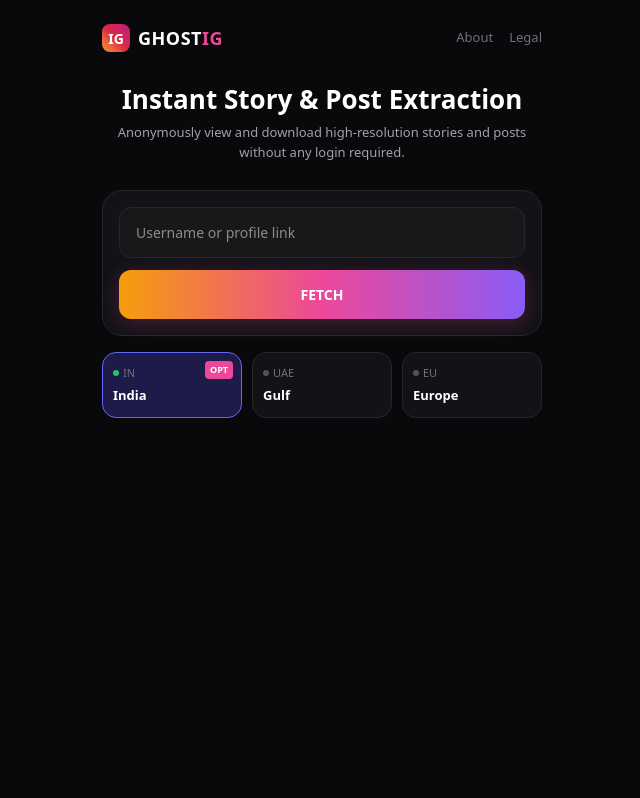
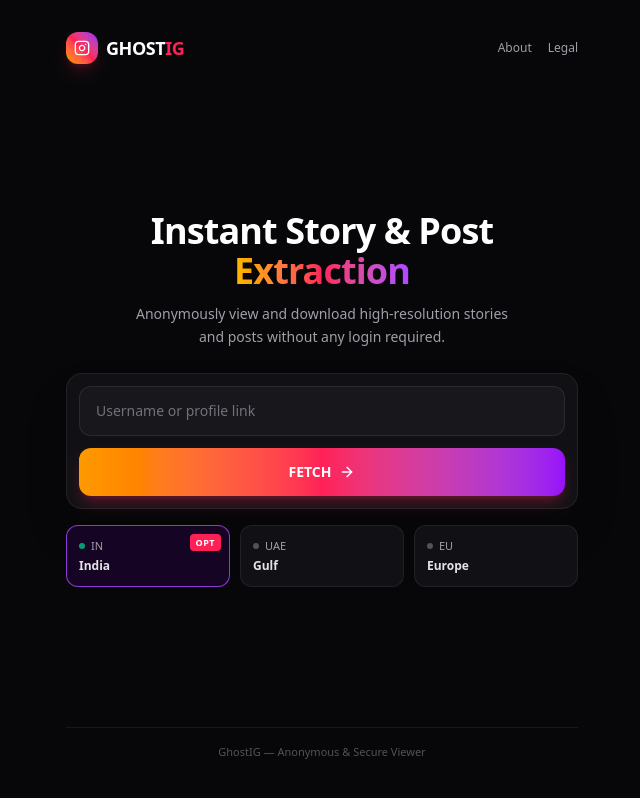
Before and after one commit to alfaazmalik88-pixel/Ghost-Ig, a React (Vite) app: page / in a window 1280 px wide. Shown: the whole page, without its empty margins (318-958 px from the left). Built offline with nearby package versions, Linux system fonts and the light colour scheme.

Commit message:
Refactor username handling and enhance UI
Refactor username cleaning function and improve error messages. Update the UI structure and styles for better user experience.

```diff
--- a/src/App.tsx
+++ b/src/App.tsx
@@ -1,25 +1,25 @@
  import React, { useState } from 'react';
+import { Sparkles, Shield, Zap, Globe, ArrowRight, Instagram, Lock, RefreshCw } from 'lucide-react';
 
 export default function App() {
   const [input, setInput] = useState('');
   const [region, setRegion] = useState('India');
-  const [activeTab, setActiveTab] = useState<'profile' | 'stories' | 'posts'>('profile');
   const [loading, setLoading] = useState(false);
   const [error, setError] = useState<string | null>(null);
   const [profile, setProfile] = useState<any>(null);
 
-  const cleanUsername = (str: string) => {
-    let u = str.trim();
-    if (u.includes('instagram.com/')) {
-      u = u.split('instagram.com/')[1];
+  const sanitizeUsername = (raw: string) => {
+    let clean = raw.trim();
+    if (clean.includes('instagram.com/')) {
+      clean = clean.split('instagram.com/')[1];
     }
-    return u.split('?')[0].replace(/\/$/, '').replace('@', '');
+    return clean.split('?')[0].replace(/[\\\/]/g, '').replace('@', '').trim();
   };
 
   const handleFetch = async () => {
-    const user = cleanUsername(input);
+    const user = sanitizeUsername(input);
     if (!user) {
-      setError('Kripya Instagram username enter karein');
+      setError('Please enter a valid Instagram username');
       return;
     }
 
@@ -28,166 +28,177 @@
     setProfile(null);
 
     try {
-      const igEndpoint = `https://www.instagram.com/api/v1/users/web_profile_info/?username=${encodeURIComponent(user)}`;
-      const proxyUrl = `https://api.allorigins.win/get?url=${encodeURIComponent(igEndpoint)}`;
+      const target = `https://www.instagram.com/api/v1/users/web_profile_info/?username=${encodeURIComponent(user)}`;
+      const res = await fetch(`https://api.allorigins.win/get?url=${encodeURIComponent(target)}`);
 
-      const res = await fetch(proxyUrl);
-      if (!res.ok) throw new Error('Proxy server se connect nahi ho paya.');
+      if (!res.ok) throw new Error('Network timeout. Please try again.');
 
-      const responseJson = await res.json();
-      const rawText = responseJson.contents;
+      const jsonWrapper = await res.json();
+      const raw = jsonWrapper.contents;
 
-      if (!rawText || rawText.trim().startsWith('<') || !rawText.includes('data')) {
-        throw new Error('Instagram ne request restrict ki hai ya account private hai.');
+      if (!raw || raw.trim().startsWith('<') || !raw.includes('data')) {
+        throw new Error('Account is private or restricted by Instagram.');
       }
 
-      const parsedData = JSON.parse(rawText);
-      const userData = parsedData.data?.user;
-
-      if (!userData) {
-        throw new Error('Profile nahi mili.');
+      const parsed = JSON.parse(raw);
+      if (!parsed.data?.user) {
+        throw new Error('Profile not found.');
       }
 
-      setProfile(userData);
+      setProfile(parsed.data.user);
     } catch (err: any) {
-      setError(err.message || 'Kuch dikkat aayi');
+      setError(err.message || 'Failed to extract profile.');
     } finally {
       setLoading(false);
     }
   };
 
   return (
-    <div style={{ minHeight: '100vh', background: '#09090b', color: '#fff', padding: '24px 16px', fontFamily: 'system-ui, -apple-system, sans-serif' }}>
-      <div style={{ maxWidth: '440px', margin: '0 auto', textAlign: 'center' }}>
+    <div className="min-h-screen bg-[#070709] text-white flex flex-col items-center justify-between p-4 sm:p-6 font-sans">
 
-        {/* Header */}
-        <div style={{ display: 'flex', justifyContent: 'space-between', alignItems: 'center', marginBottom: '32px' }}>
-          <div style={{ display: 'flex', alignItems: 'center', gap: '8px' }}>
-            <div style={{ width: '28px', height: '28px', borderRadius: '8px', background: 'linear-gradient(45deg, #f09433, #e6683c, #dc2743, #cc2366, #bc1888)', display: 'flex', alignItems: 'center', justifyContent: 'center', fontWeight: 'bold', fontSize: '14px' }}>IG</div>
-            <span style={{ fontWeight: '800', fontSize: '18px', letterSpacing: '0.5px' }}>GHOST<span style={{ color: '#ec4899' }}>IG</span></span>
+      {/* Top Navbar */}
+      <header className="w-full max-w-lg flex items-center justify-between py-2">
+        <div className="flex items-center gap-2">
+          <div className="w-8 h-8 rounded-xl bg-gradient-to-tr from-amber-500 via-rose-500 to-purple-600 flex items-center justify-center shadow-lg shadow-rose-500/20">
+            <Instagram className="w-4 h-4 text-white" />
           </div>
-          <div style={{ display: 'flex', gap: '16px', fontSize: '13px', color: '#71717a' }}>
-            <span style={{ cursor: 'pointer' }}>About</span>
-            <span style={{ cursor: 'pointer' }}>Legal</span>
+          <span className="font-extrabold text-lg tracking-tight">GHOST<span className="text-rose-500">IG</span></span>
         </div>
+        <div className="flex gap-4 text-xs font-medium text-zinc-400">
+          <button className="hover:text-white transition">About</button>
+          <button className="hover:text-white transition">Legal</button>
         </div>
+      </header>
+
+      {/* Main Container */}
+      <main className="w-full max-w-lg my-auto py-8 text-center flex flex-col items-center">
 
         {/* Title */}
-        <h1 style={{ fontSize: '26px', fontWeight: '800', marginBottom: '8px', lineHeight: '1.2' }}>Instant Story & Post Extraction</h1>
-        <p style={{ color: '#a1a1aa', fontSize: '13px', lineHeight: '1.5', marginBottom: '28px' }}>Anonymously view and download high-resolution stories and posts without any login required.</p>
+        <h1 className="text-3xl sm:text-4xl font-black tracking-tight mb-3">
+          Instant Story & Post <br />
+          <span className="bg-gradient-to-r from-amber-400 via-rose-500 to-purple-500 bg-clip-text text-transparent">
+            Extraction
+          </span>
+        </h1>
+        <p className="text-zinc-400 text-xs sm:text-sm max-w-sm mb-6 leading-relaxed">
+          Anonymously view and download high-resolution stories and posts without any login required.
+        </p>
 
-        {/* Search Card */}
-        <div style={{ background: '#121217', padding: '16px', borderRadius: '20px', border: '1px solid #27272a' }}>
+        {/* Input Card */}
+        <div className="w-full bg-[#111115] border border-zinc-800/80 rounded-2xl p-3 shadow-2xl backdrop-blur-sm">
+          <div className="relative mb-3">
             <input
               type="text"
               placeholder="Username or profile link"
               value={input}
               onChange={(e) => setInput(e.target.value)}
-            style={{
-              width: '100%',
-              padding: '14px 16px',
-              borderRadius: '12px',
-              border: '1px solid #27272a',
-              background: '#18181b',
-              color: '#fff',
-              fontSize: '14px',
-              marginBottom: '12px',
-              outline: 'none',
-              boxSizing: 'border-box'
-            }}
+              className="w-full bg-[#17171c] text-white text-sm px-4 py-3.5 rounded-xl border border-zinc-700/50 focus:border-rose-500 focus:outline-none transition placeholder:text-zinc-500"
             />
+          </div>
 
           <button
             onClick={handleFetch}
             disabled={loading}
-            style={{
-              width: '100%',
-              padding: '14px',
-              borderRadius: '12px',
-              border: 'none',
-              fontWeight: '700',
-              fontSize: '14px',
-              background: 'linear-gradient(90deg, #f59e0b, #ec4899, #8b5cf6)',
-              color: '#fff',
-              cursor: loading ? 'not-allowed' : 'pointer',
-              boxShadow: '0 4px 20px rgba(236, 72, 153, 0.25)'
-            }}
+            className="w-full py-3.5 rounded-xl font-bold text-sm text-white bg-gradient-to-r from-amber-500 via-rose-500 to-purple-600 hover:opacity-95 active:scale-[0.99] transition shadow-lg shadow-rose-500/25 flex items-center justify-center gap-2 disabled:opacity-50"
           >
-            {loading ? 'EXTRACTING...' : 'FETCH'}
+            {loading ? (
+              <>
+                <RefreshCw className="w-4 h-4 animate-spin" />
+                <span>EXTRACTING...</span>
+              </>
+            ) : (
+              <>
+                <span>FETCH</span>
+                <ArrowRight className="w-4 h-4" />
+              </>
+            )}
           </button>
         </div>
 
-        {/* Region Selector Pills */}
-        <div style={{ display: 'grid', gridTemplateColumns: '1fr 1fr 1fr', gap: '10px', marginTop: '16px' }}>
+        {/* Region Pills */}
+        <div className="w-full grid grid-cols-3 gap-2.5 mt-4">
           {[
-            { id: 'India', flag: 'IN', tag: 'OPT' },
-            { id: 'Gulf', flag: 'UAE' },
-            { id: 'Europe', flag: 'EU' }
+            { id: 'India', flag: 'IN', label: 'India', opt: true },
+            { id: 'Gulf', flag: 'UAE', label: 'Gulf' },
+            { id: 'Europe', flag: 'EU', label: 'Europe' }
           ].map((item) => (
-            <div
+            <button
               key={item.id}
               onClick={() => setRegion(item.id)}
-              style={{
-                position: 'relative',
-                background: region === item.id ? '#1e1b4b' : '#121217',
-                border: region === item.id ? '1px solid #6366f1' : '1px solid #27272a',
-                padding: '12px 10px',
-                borderRadius: '14px',
-                cursor: 'pointer',
-                textAlign: 'left'
-              }}
+              className={`relative flex flex-col items-start p-3 rounded-xl border text-left transition ${
+                region === item.id
+                  ? 'bg-purple-950/30 border-purple-500/80 shadow-inner'
+                  : 'bg-[#111115] border-zinc-800/80 hover:border-zinc-700'
+              }`}
             >
-              {item.tag && (
-                <span style={{ position: 'absolute', top: '8px', right: '8px', background: '#ec4899', color: '#fff', fontSize: '9px', fontWeight: 'bold', padding: '2px 5px', borderRadius: '4px' }}>
-                  {item.tag}
+              {item.opt && (
+                <span className="absolute top-2 right-2 bg-rose-500 text-[9px] font-extrabold px-1.5 py-0.5 rounded text-white uppercase tracking-wider">
+                  OPT
                 </span>
               )}
-              <div style={{ fontSize: '11px', color: '#71717a', display: 'flex', alignItems: 'center', gap: '4px' }}>
-                <span style={{ width: '6px', height: '6px', borderRadius: '50%', background: region === item.id ? '#22c55e' : '#52525b' }}></span>
-                {item.flag}
+              <div className="flex items-center gap-1.5 text-[11px] text-zinc-400 mb-1">
+                <span className={`w-1.5 h-1.5 rounded-full ${region === item.id ? 'bg-emerald-400 animate-pulse' : 'bg-zinc-600'}`} />
+                <span>{item.flag}</span>
               </div>
-              <div style={{ fontSize: '13px', fontWeight: '600', marginTop: '4px' }}>{item.id}</div>
-            </div>
+              <span className="text-xs font-semibold text-zinc-200">{item.label}</span>
+            </button>
           ))}
         </div>
 
-        {/* Error Card */}
+        {/* Error Box */}
         {error && (
-          <div style={{ marginTop: '20px', padding: '14px', background: '#270a0a', border: '1px solid #7f1d1d', borderRadius: '14px', color: '#f87171', fontSize: '13px', textAlign: 'left' }}>
+          <div className="w-full mt-4 p-3.5 bg-red-950/40 border border-red-800/60 rounded-xl text-red-400 text-xs text-left">
             {error}
           </div>
         )}
 
-        {/* Result Card */}
+        {/* Result Profile Card */}
         {profile && (
-          <div style={{ marginTop: '24px', background: '#121217', padding: '20px', borderRadius: '20px', textAlign: 'left', border: '1px solid #27272a' }}>
-            <div style={{ display: 'flex', alignItems: 'center', gap: '14px', marginBottom: '14px' }}>
+          <div className="w-full mt-5 bg-[#111115] border border-zinc-800/80 rounded-2xl p-4 text-left shadow-2xl animate-fade-in">
+            <div className="flex items-center gap-3.5 mb-3">
               {profile.profile_pic_url_hd && (
                 <img
                   src={`https://images.weserv.nl/?url=${encodeURIComponent(profile.profile_pic_url_hd)}`}
-                  alt="Avatar"
-                  style={{ width: '60px', height: '60px', borderRadius: '50%', objectFit: 'cover', border: '2px solid #ec4899' }}
+                  alt=""
+                  className="w-14 h-14 rounded-full object-cover border-2 border-rose-500"
                 />
               )}
               <div>
-                <h3 style={{ margin: 0, fontSize: '16px', fontWeight: '700' }}>{profile.full_name || profile.username}</h3>
-                <p style={{ margin: '2px 0 0 0', color: '#a1a1aa', fontSize: '13px' }}>@{profile.username}</p>
+                <h3 className="font-bold text-sm text-zinc-100">{profile.full_name || profile.username}</h3>
+                <p className="text-xs text-zinc-400">@{profile.username}</p>
               </div>
             </div>
 
-            <p style={{ fontSize: '13px', color: '#d4d4d8', lineHeight: '1.4', margin: '10px 0' }}>
-              {profile.biography || 'No bio provided'}
+            {profile.biography && (
+              <p className="text-xs text-zinc-300 mb-3 leading-relaxed">
+                {profile.biography}
               </p>
+            )}
 
-            <div style={{ display: 'flex', justifyContent: 'space-between', padding: '12px 0', borderTop: '1px solid #27272a', borderBottom: '1px solid #27272a', fontSize: '13px' }}>
-              <span><b>{profile.edge_followed_by?.count?.toLocaleString() || 0}</b> <span style={{ color: '#71717a' }}>Followers</span></span>
-              <span><b>{profile.edge_follow?.count?.toLocaleString() || 0}</b> <span style={{ color: '#71717a' }}>Following</span></span>
-              <span><b>{profile.edge_owner_to_timeline_media?.count?.toLocaleString() || 0}</b> <span style={{ color: '#71717a' }}>Posts</span></span>
+            <div className="flex justify-between pt-3 border-t border-zinc-800/80 text-xs">
+              <div>
+                <span className="font-bold text-white">{profile.edge_followed_by?.count?.toLocaleString() || 0}</span>
+                <span className="text-zinc-500 ml-1">Followers</span>
+              </div>
+              <div>
+                <span className="font-bold text-white">{profile.edge_follow?.count?.toLocaleString() || 0}</span>
+                <span className="text-zinc-500 ml-1">Following</span>
+              </div>
+              <div>
+                <span className="font-bold text-white">{profile.edge_owner_to_timeline_media?.count?.toLocaleString() || 0}</span>
+                <span className="text-zinc-500 ml-1">Posts</span>
+              </div>
             </div>
           </div>
         )}
 
-      </div>
+      </main>
+
+      {/* Footer */}
+      <footer className="w-full max-w-lg text-center py-4 border-t border-zinc-900 text-[11px] text-zinc-600">
+        GhostIG — Anonymous & Secure Viewer
+      </footer>
+
     </div>
   );
 }
```
Lines whose indentation alone changed are shown as unchanged.
